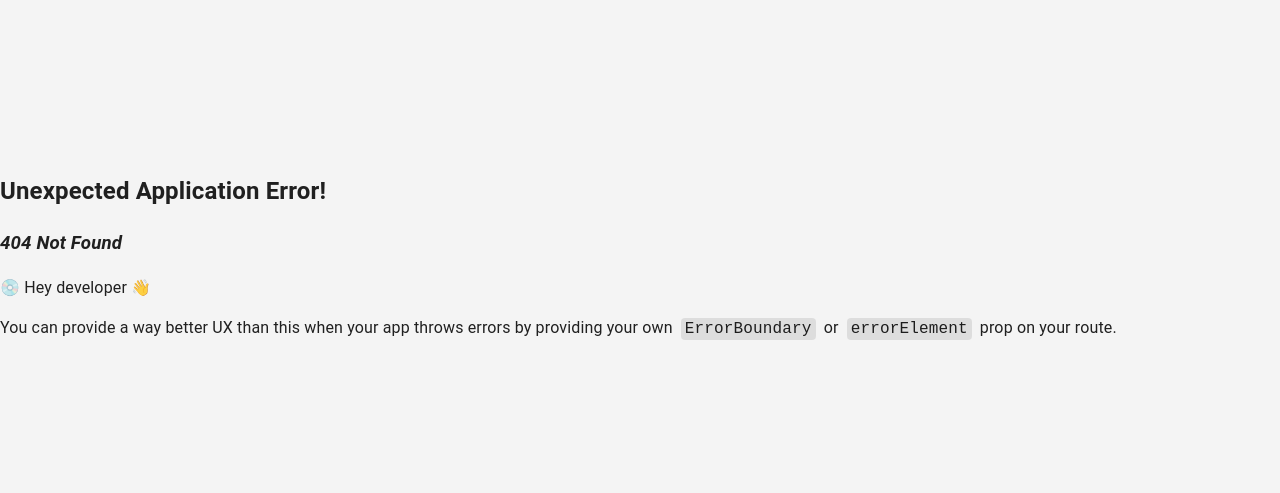
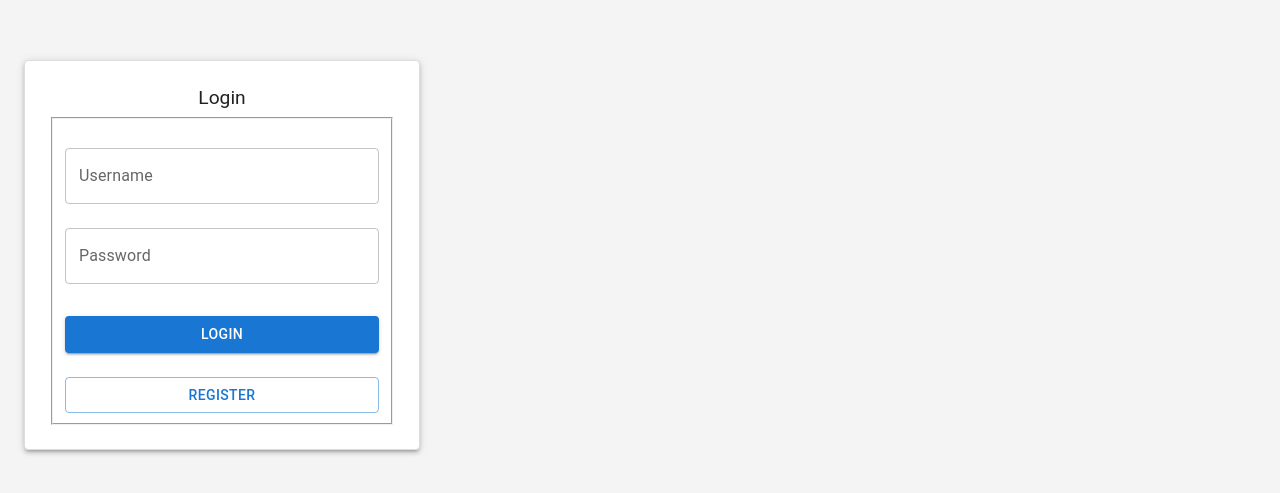
Before and after one commit to michal513717/Teams2.0, a React (Vite) app in the folder front/: page /login in a window 1280 px wide. Before the commit this address had no page. Shown: the part 145-638 px from the top of the page. Built offline with nearby package versions, Linux system fonts and the light colour scheme.

Commit message:
frontend authGuard

```diff
--- /dev/null
+++ b/front/src/guards/AuthGuard.tsx
@@ -0,0 +1,23 @@
+import { useUser } from "@/context/UserContext"
+import { useEffect } from "react"
+import { useNavigate } from "react-router-dom"
+
+type Props = {component: React.FC}
+
+const AuthGuard: React.FC<Props> = ({component: Component}) => {
+    const {user} = useUser()
+    const navigate = useNavigate();
+
+    useEffect(() => {
+        if (user) {
+            return;
+        }
+        navigate('/login')
+    }, [Component]);
+
+    return(
+        <Component></Component>
+    )
+}
+
+export default AuthGuard
--- a/front/src/main.tsx
+++ b/front/src/main.tsx
@@ -9,18 +9,20 @@ import MainScreen from './screens/MainScreen';
 import { createBrowserRouter, RouterProvider } from 'react-router-dom';
 import { UserProvider, useUser } from './context/UserContext';
 import theme from './theme';
+import AuthGuard from './guards/AuthGuard';
 
 const applicationRouter = createBrowserRouter([
   {
-    path: "/",
-    element: <MainScreen />,
+    path: "/chat/:user_chat",
+    element: <AuthGuard component={MainScreen}/>,
   },
-]);
-
-const authRouter = createBrowserRouter([
   {
     path: "/",
-    element: <LoginScreen />,
+    element: <AuthGuard component={MainScreen}/>,
+  },
+  {
+    path: "/login",
+    element: <LoginScreen/>
   },
   {
     path: "/register",
@@ -28,11 +30,10 @@ const authRouter = createBrowserRouter([
   },
 ]);
 
+
 const App = () => {
-  const { user } = useUser();
-
   return (
-    <RouterProvider router={user ? applicationRouter : authRouter} />
+    <RouterProvider router={applicationRouter} />
   );
 };
 
--- a/front/src/screens/LoginScreen.tsx
+++ b/front/src/screens/LoginScreen.tsx
@@ -25,11 +25,11 @@ const LoginForm: React.FC = () => {
   const handleLoginSubmit = useCallback((data: any) => {
     console.log('Login Data:', data);
     setUser(data.username);
-    navigate('/');
+    navigate(`/chat/${data.username}`);
   }, [setUser, navigate]);
 
   return (
-    <Container component="main" maxWidth="xs" sx={{ height: '100vh', display: 'flex', alignItems: 'center', justifyContent: 'center' }}>
+    <Container component="main" maxWidth="xs" sx={{ height: '100vh', display: 'flex', alignItems: 'center', justifyContent: 'center', width: '100vw' }}>
       <Box
         sx={{
           display: 'flex',
```
